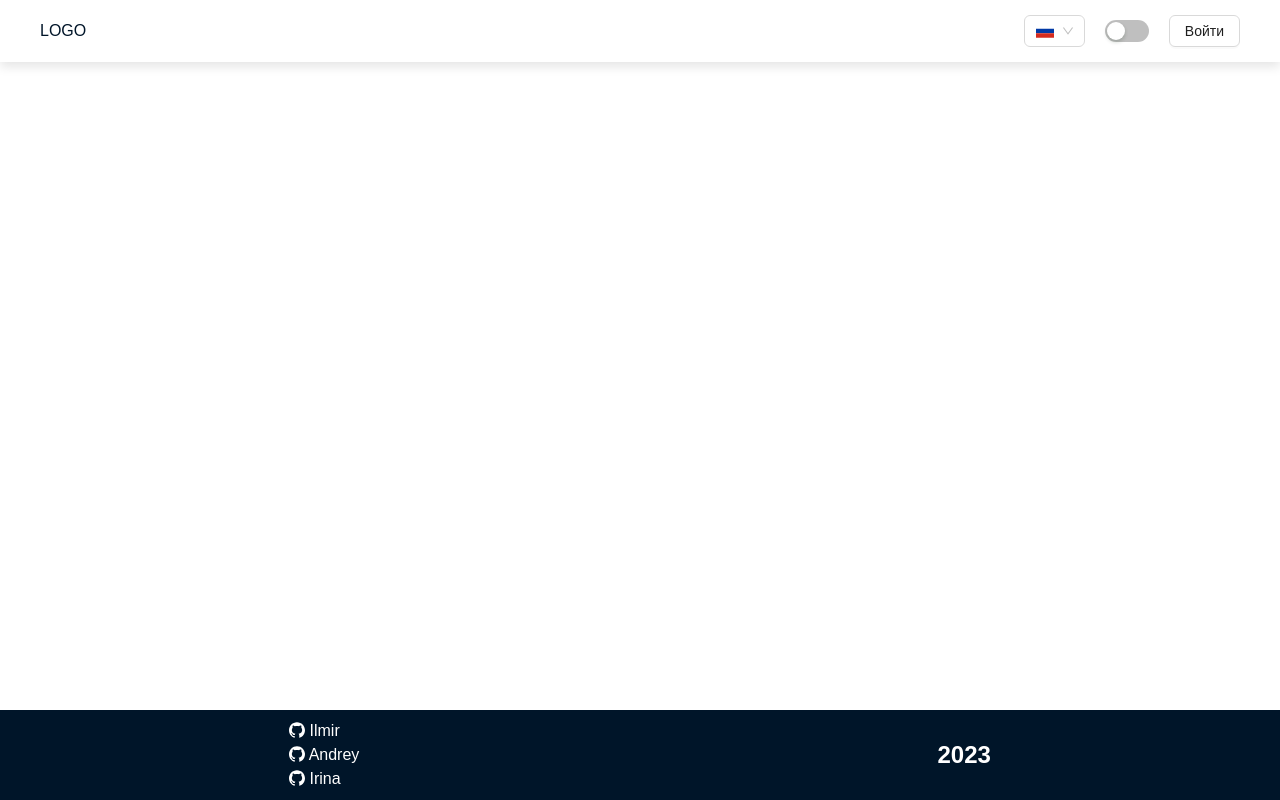
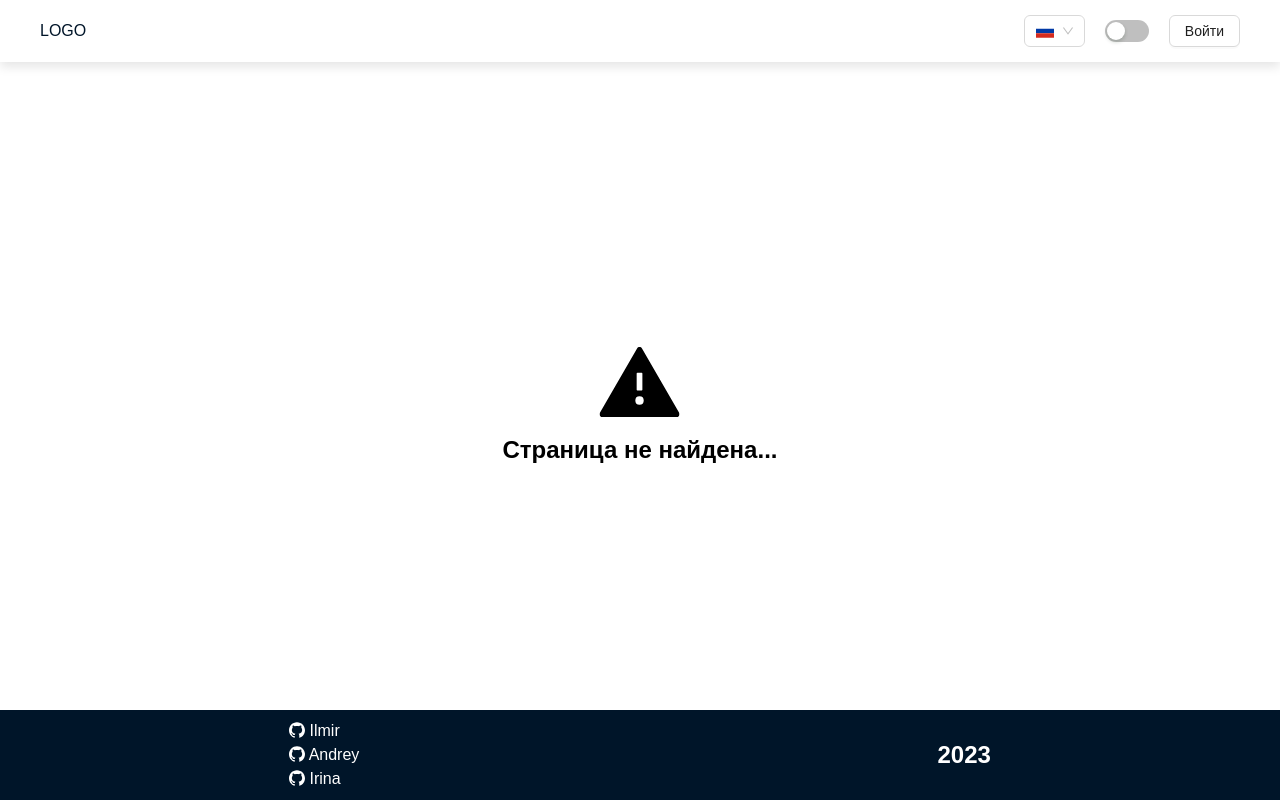
Before and after one commit to h1stil/video-chat, a React (Create React App) app: page / in a window 1280 px wide. Built offline with nearby package versions, Linux system fonts and the light colour scheme.

Commit message:
feat: added page-404

```diff
--- a/src/App.tsx
+++ b/src/App.tsx
@@ -4,6 +4,7 @@ import Register from "./modules/RegistrationForm/components/Register";
 import Login from "./modules/RegistrationForm/components/Login";
 import Footer from "./modules/Footer/Footer";
 import Header from "./modules/Header/Header";
+import Page404 from "./pages/Page404";
 
 function App() {
   return (
@@ -13,6 +14,7 @@ function App() {
         <Routes>
           <Route path="/login" element={<Login />} />
           <Route path="/register" element={<Register />} />
+          <Route path="*" element={<Page404 />} />
         </Routes>
       </div>
       <Footer />
--- /dev/null
+++ b/src/pages/Page404.css
@@ -0,0 +1,7 @@
+.page-404 {
+  position: absolute;
+  top: 50%;
+  left: 50%;
+  transform: translate(-50%, -50%);
+  text-align: center;
+}
--- /dev/null
+++ b/src/pages/Page404.tsx
@@ -0,0 +1,13 @@
+import { WarningFilled } from "@ant-design/icons";
+import "./Page404.css";
+
+const Page404 = () => {
+  return (
+    <div className="page-404">
+      <WarningFilled style={{ fontSize: "5em", margin: "10px" }} />
+      <h2>Страница не найдена...</h2>
+    </div>
+  );
+};
+
+export default Page404;
```
